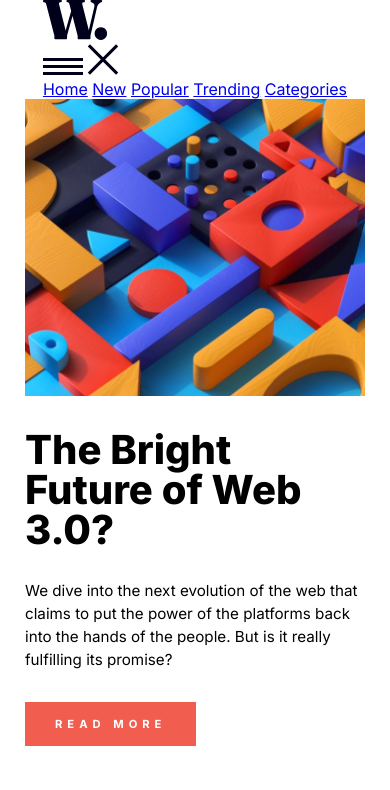
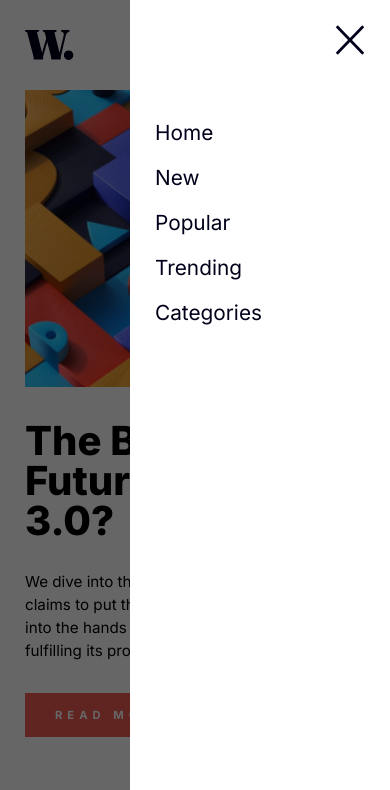
Before and after one commit to rachelktyjohnson/FEM_news-homepage, a plain HTML site: page index.html in a window 390 px wide. Shown: the top 790 px of the page. Drawn offline with Linux system fonts and the light colour scheme.

Commit message:
MOBILE - style hamburger menu

```diff
--- a/index.html
+++ b/index.html
@@ -11,11 +11,14 @@
 
 </head>
 <body>
+
+<div class="menu-overlay"></div>
 <header>
-    <img src="images/logo.svg" alt="w."/>
+    <img class="logo" src="images/logo.svg" alt="w."/>
+    <div class="menu-container">
+        <img  src="images/icon-menu.svg" alt="hamburger menu"/>
         <div class="menu">
-        <img src="images/icon-menu.svg" alt="hamburger menu"/>
-        <img src="images/icon-menu-close.svg" alt="close"/>
+            <img src="images/icon-menu-close.svg" alt="close menu"/>
             <nav>
                 <a href="#">Home</a>
                 <a href="#">New</a>
@@ -24,7 +27,7 @@
                 <a href="#">Categories</a>
             </nav>
         </div>
-
+    </div>
 </header>
 
 
@@ -92,6 +95,5 @@
 
 </main>
 
-
 </body>
 </html>
--- a/styles.css
+++ b/styles.css
@@ -11,6 +11,58 @@ body {
   flex-direction: column;
   align-items: center;
   justify-content: center;
+}
+
+header {
+  display: flex;
+  width: 100%;
+  max-width: 340px;
+  justify-content: space-between;
+  align-items: center;
+  padding: 30px 0;
+}
+header img.logo {
+  height: 30px;
+}
+header .menu {
+  display: flex;
+  flex-direction: column;
+  position: absolute;
+  background: white;
+  top: 0;
+  right: 0;
+  z-index: 100;
+  padding: 25px;
+  height: 100%;
+  width: 260px;
+}
+header .menu img {
+  height: 30px;
+  width: 30px;
+  position: absolute;
+  top: 25px;
+  right: 25px;
+}
+header .menu nav {
+  display: flex;
+  flex-direction: column;
+  margin-top: 85px;
+}
+header .menu nav a {
+  text-decoration: none;
+  color: hsl(240deg, 100%, 5%);
+  margin: 10px 0;
+  font-size: 1.3rem;
+}
+
+.menu-overlay {
+  z-index: 99;
+  background: rgba(0, 0, 0, 0.6);
+  height: 100%;
+  width: 100%;
+  position: fixed;
+  top: 0;
+  right: 0;
 }
 
 main {
```
Lines whose indentation alone changed are shown as unchanged.
